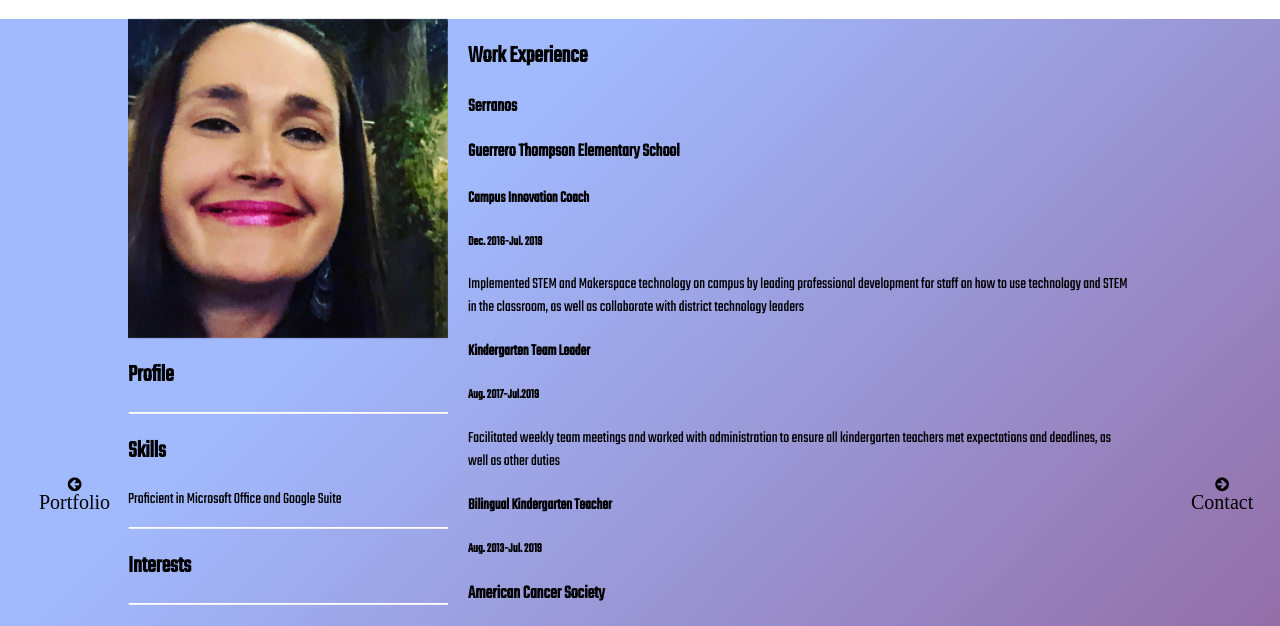
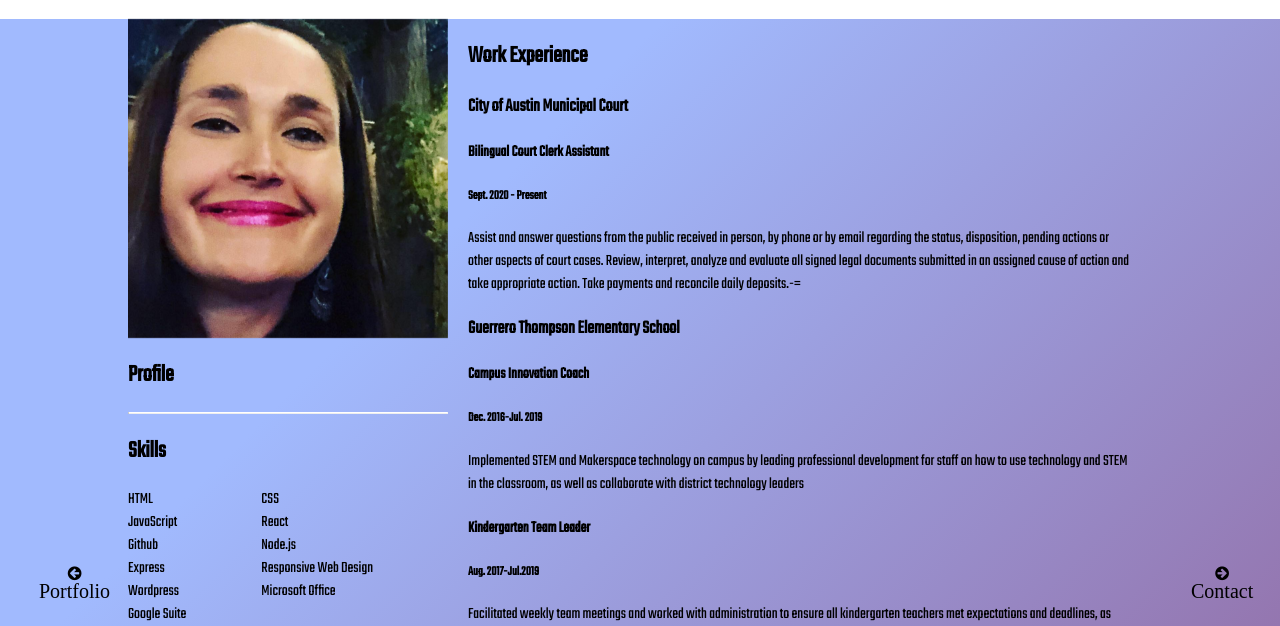
Before and after one commit to MeredithDavis23/Final-Portfolio, a plain HTML site: page resume.html in a window 1280 px wide. Shown: the part 174-800 px from the top of the page. Drawn offline with nearby package versions, Linux system fonts and the light colour scheme.

Commit message:
resume update

```diff
--- a/resume.html
+++ b/resume.html
@@ -60,9 +60,19 @@
                     <hr>
                     <section id="skills">
                         <h2>Skills</h2>
-                        <p> Proficient in Microsoft Office and Google Suite
-
-                        </p>
+                        <section id="skillsList">
+                        <li>HTML</li>
+                        <li>CSS</li>
+                        <li>JavaScript</li>
+                        <li>React</li>
+                        <li>Github</li>
+                        <li>Node.js</li>
+                        <li>Express</li>
+                        <li>Responsive Web Design</li>
+                        <li>Wordpress</li>
+                        <li>Microsoft Office</li>
+                        <li>Google Suite</li>
+                        </section>
                     </section>
                     <hr>
                     <section id="interests">
@@ -82,8 +92,10 @@
                 <section id="resume-main">
                     <section id="work">
                         <h2>Work Experience</h2>
-                        <h3>Serranos</h3>
-                            <p></p>
+                        <h3>City of Austin Municipal Court</h3>
+                            <h4>Bilingual Court Clerk Assistant</h4>
+                                <h5>Sept. 2020 - Present</h5>
+                                <p>Assist and answer questions from the public received in person, by phone or by email regarding the status, disposition, pending actions or other aspects of court cases. Review, interpret, analyze and evaluate all signed legal documents submitted in an assigned cause of action and take appropriate action. Take payments and reconcile daily deposits.-= </p>
                         <h3>Guerrero Thompson Elementary School</h3>
                             <h4>Campus Innovation Coach </h4>
                                 <h5>Dec. 2016-Jul. 2019</h5>
--- a/style.css
+++ b/style.css
@@ -224,6 +224,18 @@ hr {
     padding-left: 20px;
     padding-right: 20px;
 }
+
+#skillsList {
+    display: grid;
+    grid-template-columns: auto auto;
+    list-style-type: none;
+}
+/* #skillsList {
+    display: flex;
+    flex: column;
+    flex-basis: 100%;
+    flex: 1;
+} */
 
 #resume-pic {
     /* display: flex; */
```
